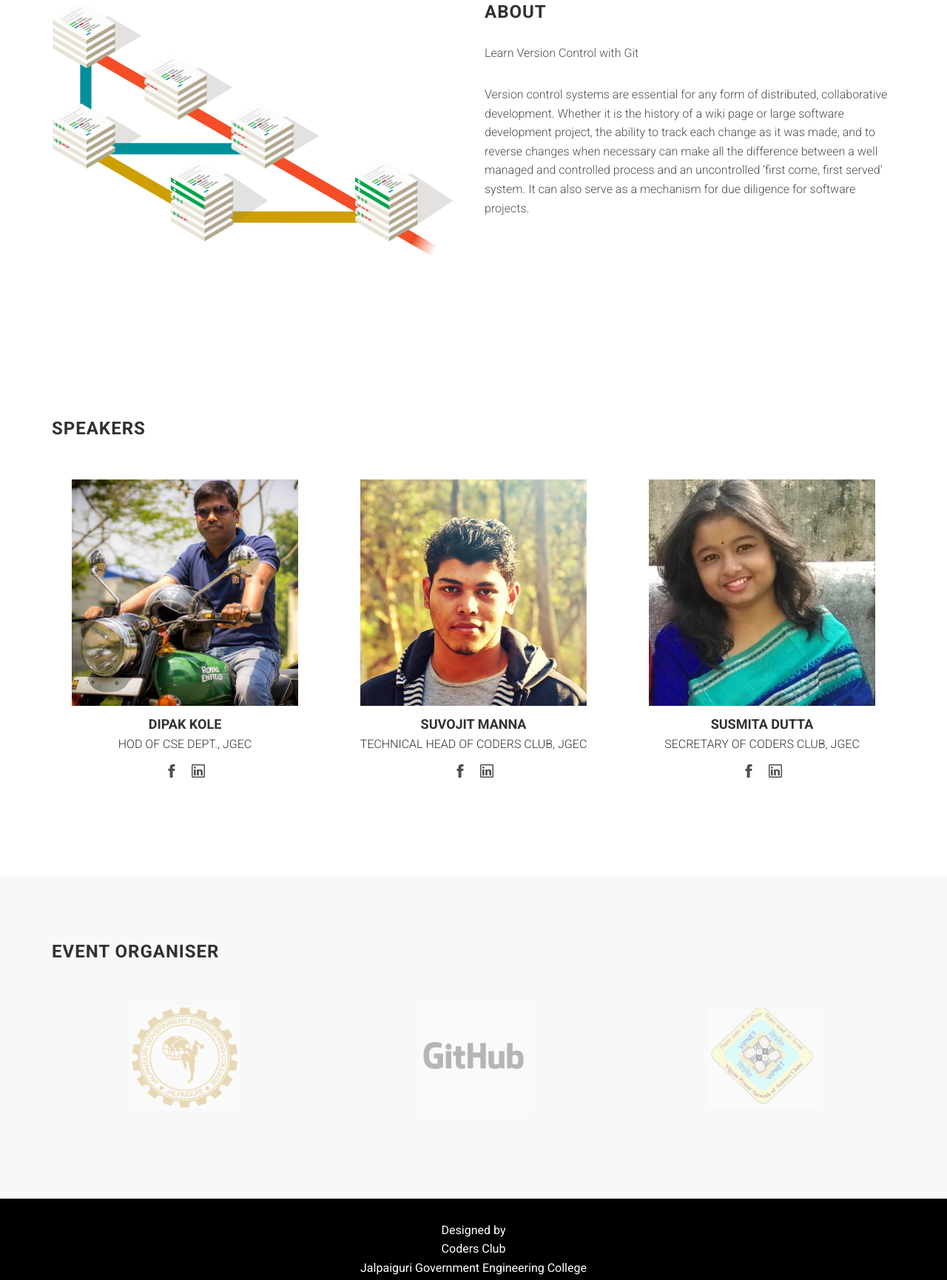
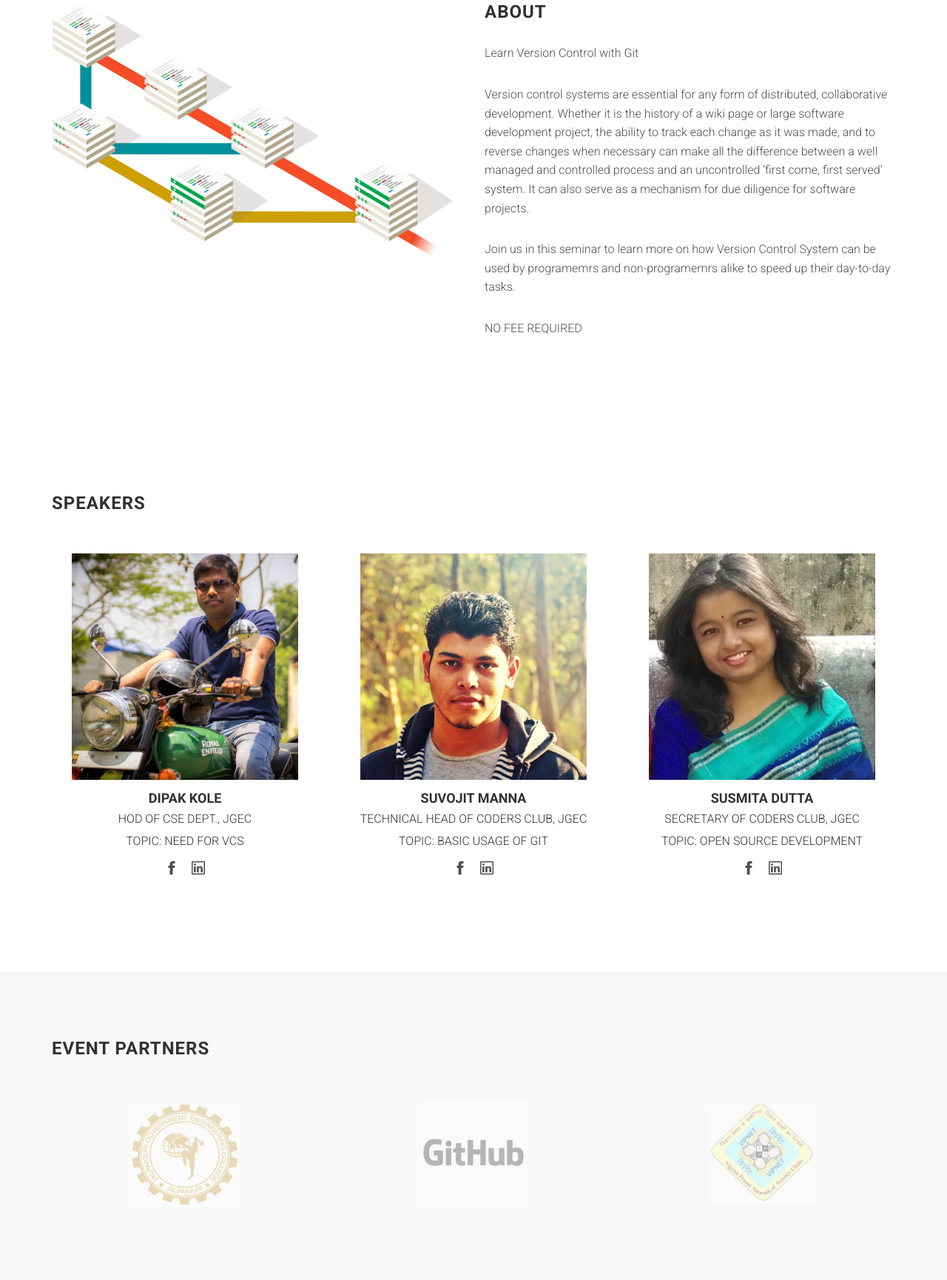
Before and after one commit to codersjgec/codersjgec.github.io, a website: page index.html in a window 1280 px wide. Shown: the part 887-2617 px from the top of the page at 74% size. Drawn offline with Linux system fonts and the light colour scheme; files whose address does not match are found by name.

Commit message:
Added more details

```diff
--- a/index.html
+++ b/index.html
@@ -38,7 +38,7 @@
                         <a data-scroll href=#speakers>Speakers</a>
                     </li>
                     <li>
-                        <a data-scroll href=#partner>Organisers</a>
+                        <a data-scroll href=#partner>Partners</a>
                     </li>
                 </ul>
             </div>
@@ -71,6 +71,9 @@
                         change as it was made, and to reverse changes when necessary can make all the difference between
                         a well managed and controlled process and an uncontrolled ‘first come, first served’ system. It can
                         also serve as a mechanism for due diligence for software projects.</p>
+                    <p>Join us in this seminar to learn more on how Version Control System can be used by programemrs and non-programemrs
+                        alike to speed up their day-to-day tasks.</p>
+                    <p>NO FEE REQUIRED</p>
                     <!-- <ul class=list-arrow-right>
                         <li>Learn from the best Asian Social Media Experts &amp; Case Studies</li>
                         <li>Have dedicated 2-to-1 meetings with the experts</li>
@@ -98,6 +101,7 @@
                         </figure>
                         <h4>Dipak Kole</h4>
                         <p>HOD of CSE Dept., JGEC</p>
+                        <P>Topic: Need for VCS</P>
                         <ul class=social-block>
                             <li>
                                 <a href="https://www.facebook.com/dipak.kole.7">
@@ -119,6 +123,7 @@
                         </figure>
                         <h4>Suvojit Manna</h4>
                         <p>Technical Head of Coders Club, JGEC</p>
+                        <p>Topic: Basic usage of Git</p>
                         <ul class=social-block>
                             <li>
                                 <a href="https://www.facebook.com/shin.x.1024">
@@ -141,6 +146,7 @@
                         </figure>
                         <h4>Susmita Dutta</h4>
                         <p>Secretary of Coders Club, JGEC</p>
+                        <p>Topic: Open source development</p>
                         <ul class=social-block>
 
                             <li>
@@ -165,7 +171,7 @@
         <div class=container>
             <div class=row>
                 <div class=col-md-12 style="text-align:center;">
-                    <h3 class=section-title>Event Organiser</h3>
+                    <h3 class=section-title>Event Partners</h3>
                 </div>
             </div>
             <div class=row>
```
